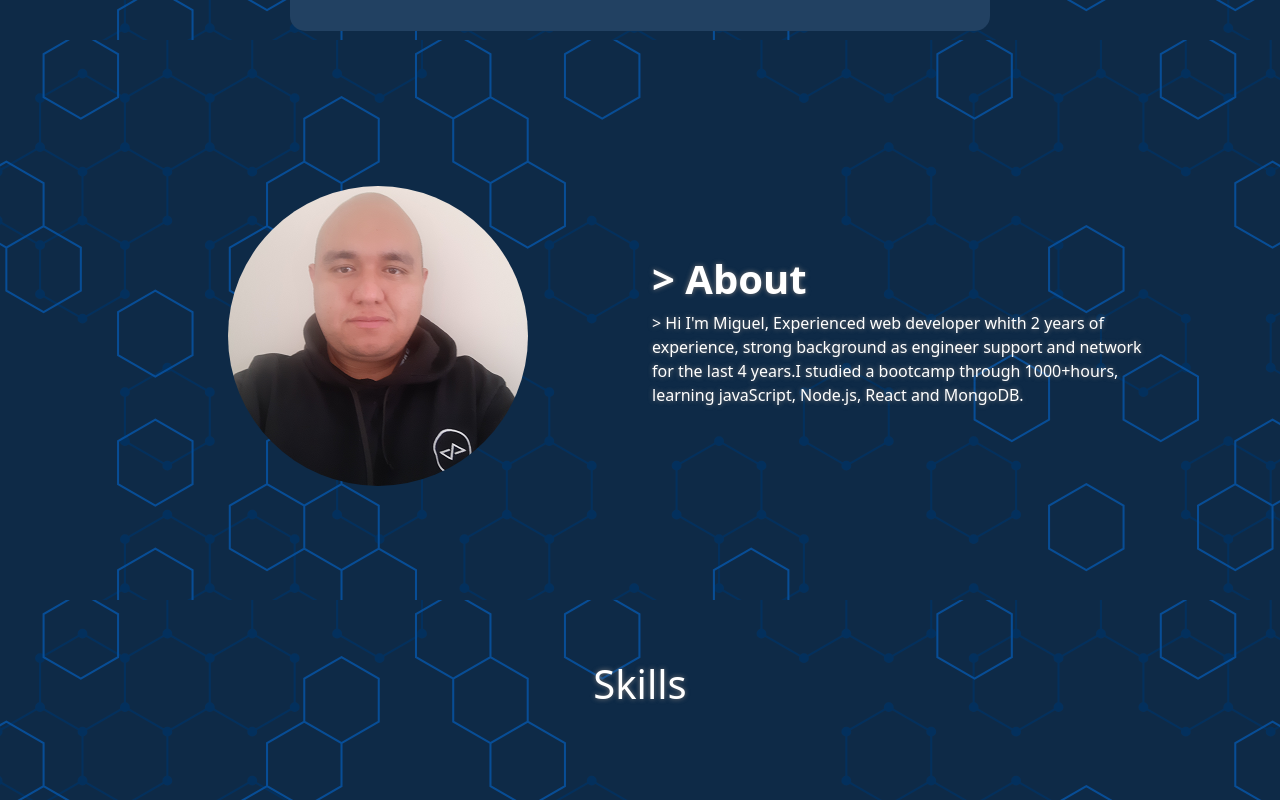
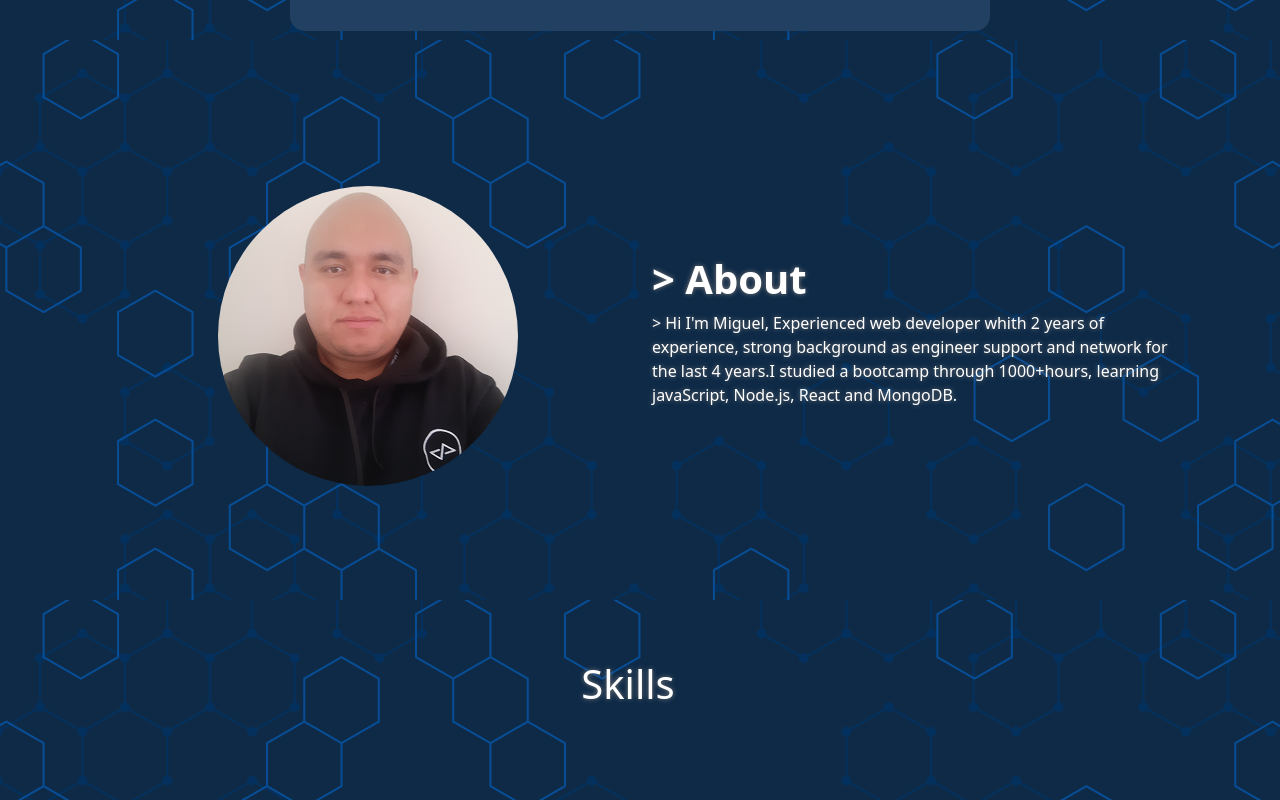
Before and after one commit to 2112miguel/portaflio, a Next.js app: page / in a window 1280 px wide. Shown: the part 520-1320 px from the top of the page. Built offline with nearby package versions, Linux system fonts and the light colour scheme.

Commit message:
Delete class

```diff
--- a/styles/globals.css
+++ b/styles/globals.css
@@ -15,10 +15,6 @@ body {
   position: absolute;
   top: 30%;
   transform: translateY(-50%);
-}
-
-.row {
-  margin: 0;
 }
 
 .img-area img {
```
